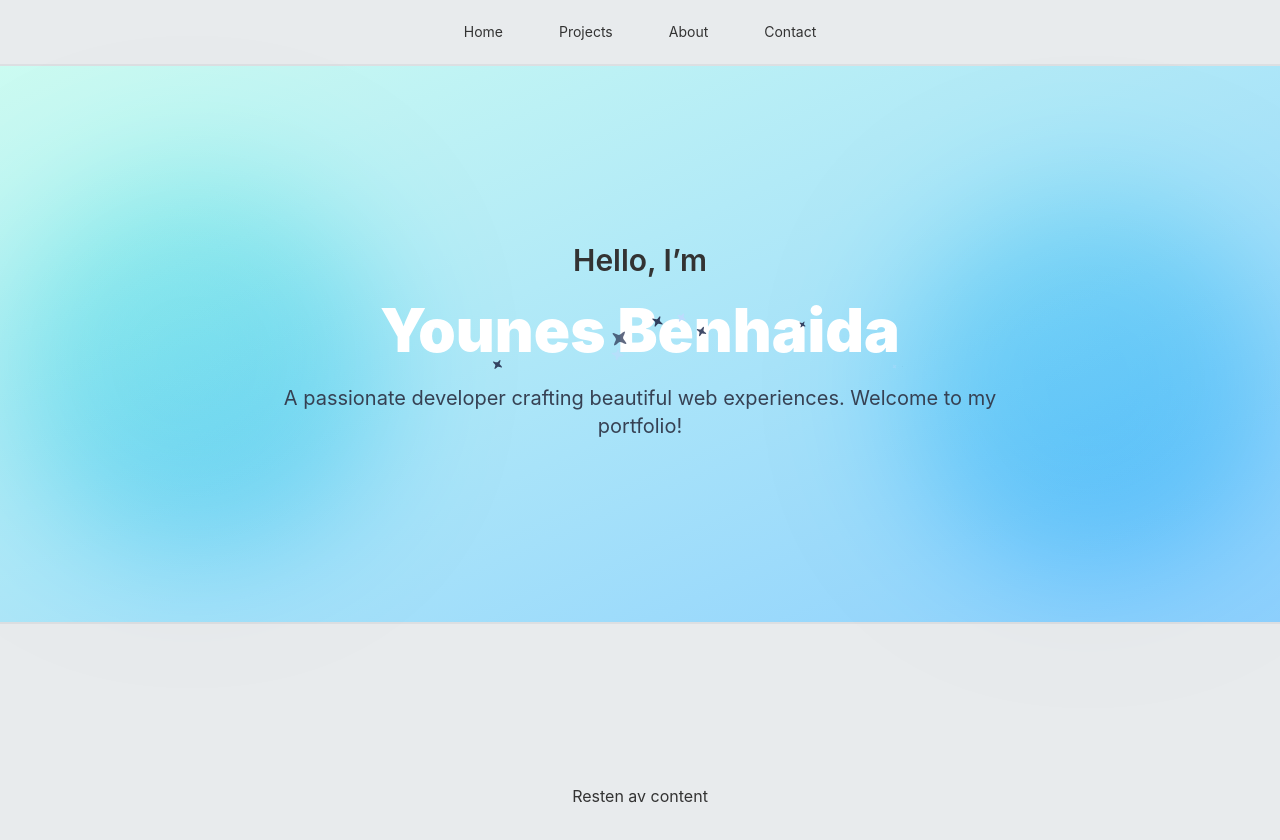
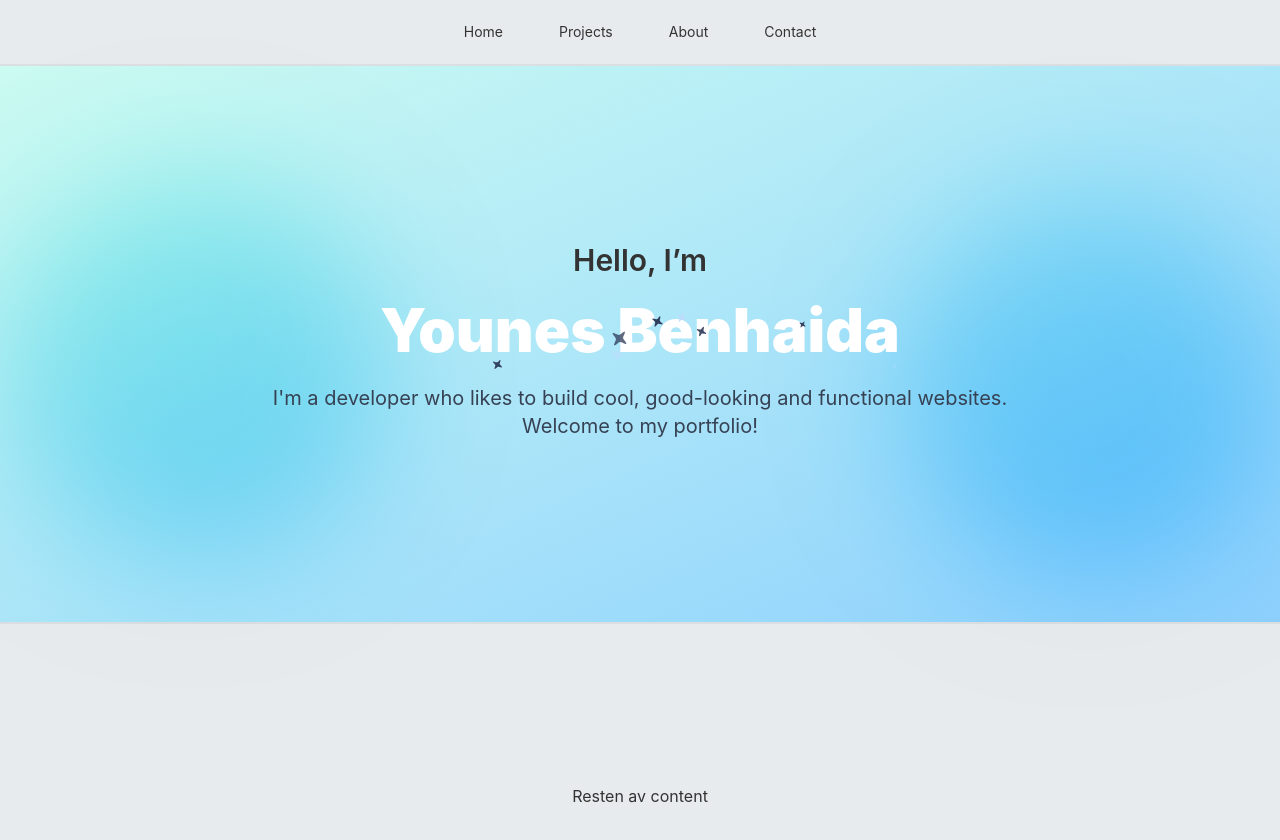
Before and after one commit to younes2808/portfolio, a React (Vite) app: page / in a window 1280 px wide. Shown: the top 840 px of the page. Built offline with nearby package versions, Linux system fonts and the light colour scheme.

Commit message:
endrer hero

```diff
--- a/src/pages/Hero.tsx
+++ b/src/pages/Hero.tsx
@@ -17,7 +17,7 @@ const Hero = () => {
         </SparklesText>
         <BoxReveal width="100%">
           <p className="mt-6 text-xl text-gray-700">
-            A passionate developer crafting beautiful web experiences.
+            I'm a developer who likes to build cool, good-looking and functional websites.
             Welcome to my portfolio!
           </p>
         </BoxReveal>
```
